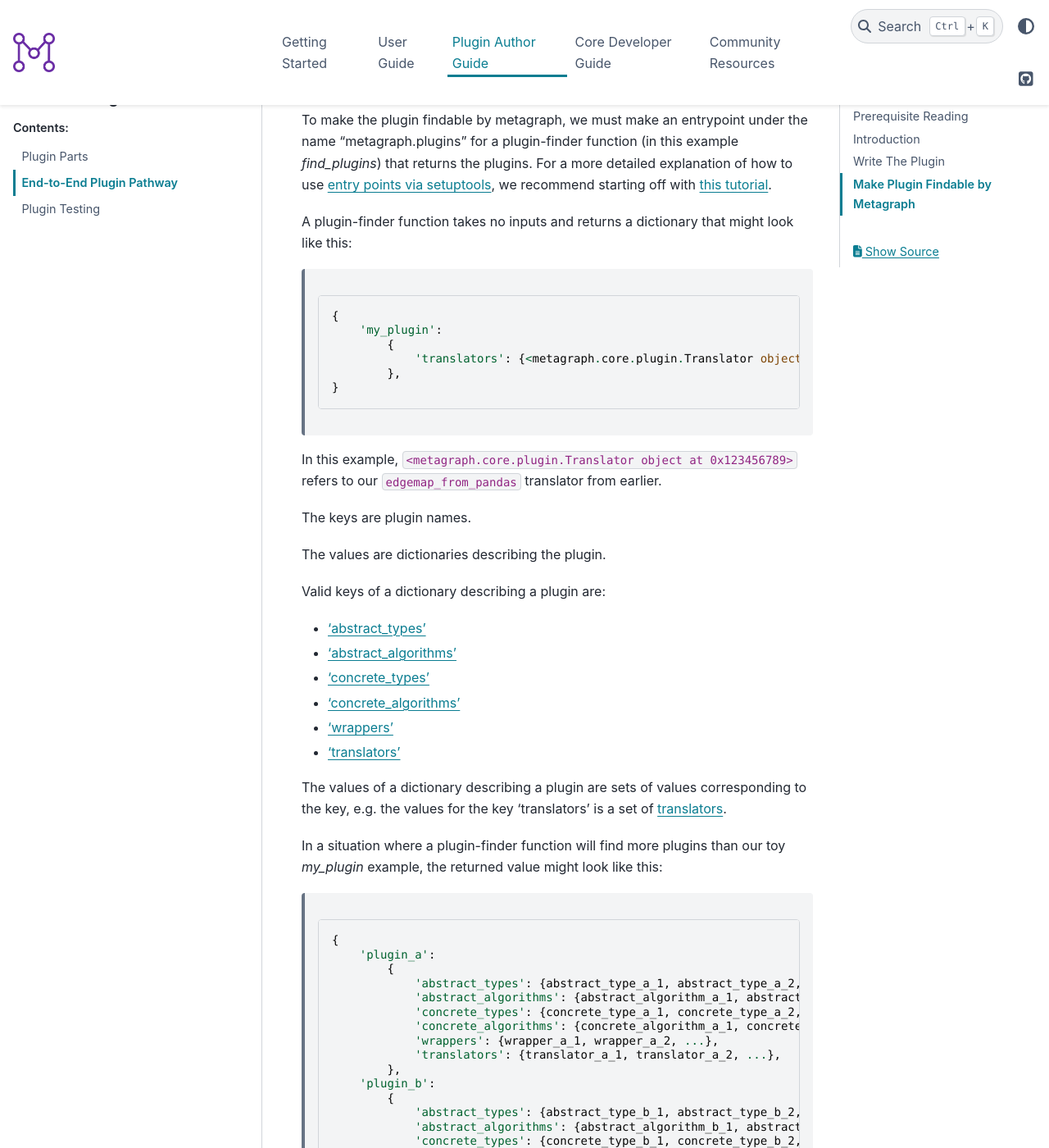
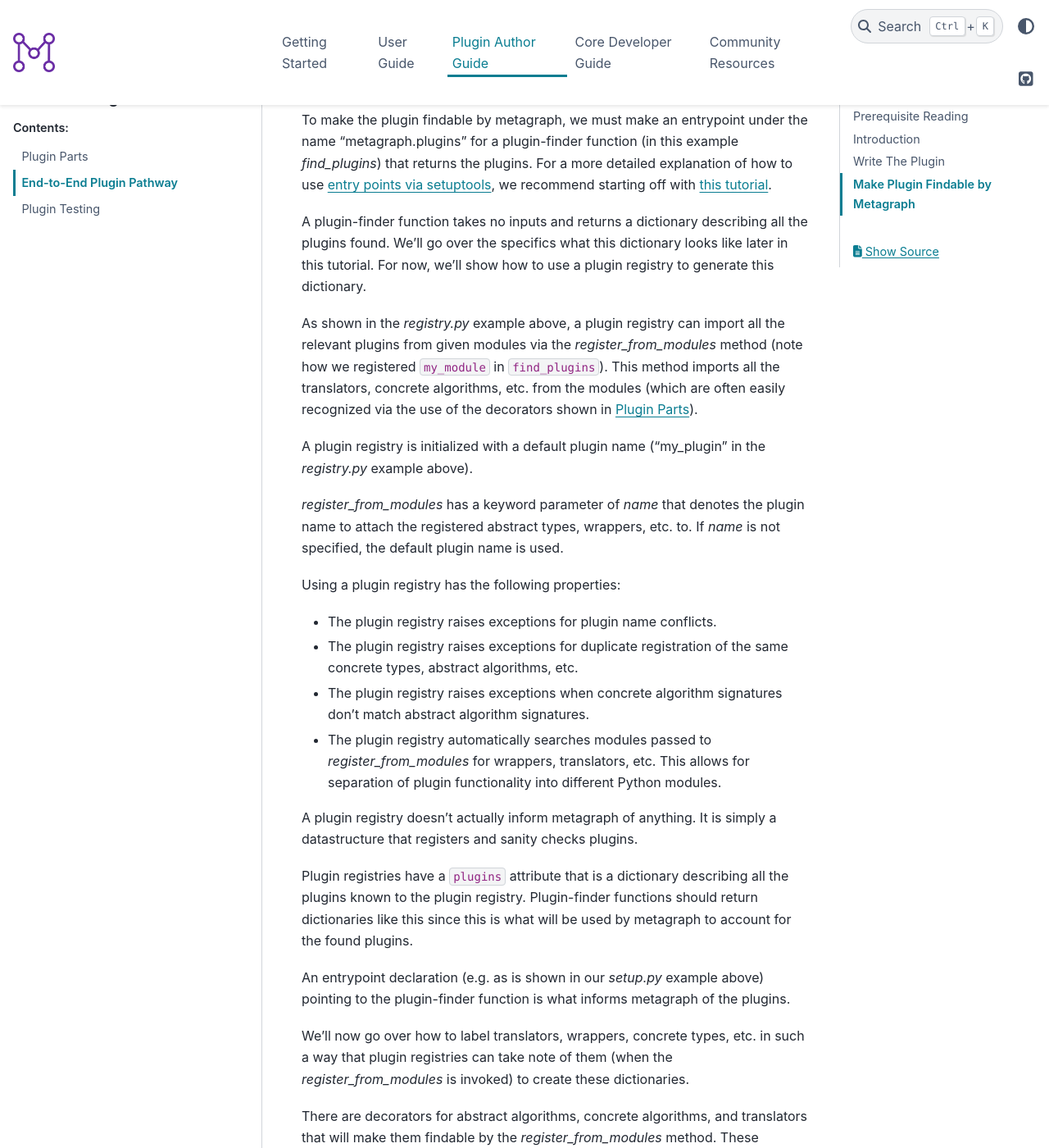
Before and after one commit to metagraph-dev/metagraph, a Sphinx documentation site: the page built from docs/plugin_author_guide/end_to_end_plugin_pathway.rst, in a window 1280 px wide and 1400 px high, scrolled down 2026 px. Shown: the whole window at 82% size. Built offline with Sphinx 7.4.7 and the PyData theme 0.15.4, drawn with Linux system fonts in a browser that asks for light colours; some of the changed text lies outside the part shown.

Commit message:
Reorganize "End-to-End Plugin Pathway" in a more easily-consumable manner
It was pointed out that the ordering of concepts in the End-to-End Plugin Pathway tutorial was confusing.

This commit reorders the tutorial.

We first go over how to use a plugin registry to write a plugin-finder function before going over what exactly the return type of a plugin-finder function looks like.

```diff
--- a/docs/plugin_author_guide/end_to_end_plugin_pathway.rst
+++ b/docs/plugin_author_guide/end_to_end_plugin_pathway.rst
@@ -78,7 +78,48 @@ We'll now go over what happens in the above code.
 
 To make the plugin findable by metagraph, we must make an entrypoint under the name "metagraph.plugins" for a plugin-finder function (in this example *find_plugins*) that returns the plugins. For a more detailed explanation of how to use `entry points via setuptools <https://setuptools.readthedocs.io/en/latest/setuptools.html>`_, we recommend starting off with `this tutorial <https://amir.rachum.com/blog/2017/07/28/python-entry-points/>`_.
 
-A plugin-finder function takes no inputs and returns a dictionary that might look like this:
+A plugin-finder function takes no inputs and returns a dictionary describing all the plugins found. We’ll go over the specifics what this dictionary looks like later in this tutorial. For now, we'll show how to use a plugin registry to generate this dictionary.
+
+As shown in the *registry.py* example above, a plugin registry can import all the relevant plugins from given modules via the *register_from_modules* method (note how we registered ``my_module`` in ``find_plugins``). This method imports all the translators, concrete algorithms, etc. from the modules (which are often easily recognized via the use of the decorators shown in :ref:`Plugin Parts<plugin_parts>`).
+
+A plugin registry is initialized with a default plugin name ("my_plugin" in the *registry.py* example above).
+
+*register_from_modules* has a keyword parameter of *name* that denotes the plugin name to attach the registered abstract types, wrappers, etc. to. If *name* is not specified, the default plugin name is used.
+
+Using a plugin registry has the following properties:
+
+* The plugin registry raises exceptions for plugin name conflicts.
+* The plugin registry raises exceptions for duplicate registration of the same concrete types, abstract algorithms, etc.
+* The plugin registry raises exceptions when concrete algorithm signatures don't match abstract algorithm signatures.
+* The plugin registry automatically searches modules passed to *register_from_modules* for wrappers, translators, etc. This allows for separation of plugin functionality into different Python modules.
+
+A plugin registry doesn't actually inform metagraph of anything. It is simply a datastructure that registers and sanity checks plugins.
+
+Plugin registries have a ``plugins`` attribute that is a dictionary describing all the plugins known to the plugin registry. Plugin-finder functions should return dictionaries like this since this is what will be used by metagraph to account for the found plugins.
+
+An entrypoint declaration (e.g. as is shown in our *setup.py* example above) pointing to the plugin-finder function is what informs metagraph of the plugins.
+
+We'll now go over how to label translators, wrappers, concrete types, etc. in such a way that plugin registries can take note of them (when the *register_from_modules* is invoked) to create these dictionaries.
+
+There are decorators for abstract algorithms, concrete algorithms, and translators that will make them findable by the *register_from_modules* method. These decorators are:
+
+* ``abstract_algorithm``
+* ``concrete_algorithm``
+* ``translator``
+
+To make abstract types, concrete types, and wrappers findable by the the *register_from_modules* method, we must define them as being subclasses of certain metagraph base classes.
+
+Abstract types must be subclasses of ``metagraph.AbstractType``.
+
+Concrete types must be subclasses of ``metagraph.ConcreteType``.
+
+Wrappers must be subclasses of ``metagraph.Wrapper``.
+
+Using the above decorators and class along with a plugin registry is preferred when writing a plugin-finder function as it reduces complexity.
+
+We'll now go over the specifics of what the returned dictionary from a plugin-finder function looks like.
+
+In our toy ``my_plugin`` example, it might look like this:
 
  .. code-block:: python
 
@@ -89,24 +130,9 @@ A plugin-finder function takes no inputs and returns a dictionary that might loo
 			 },
 		 }
 
-In this example, ``<metagraph.core.plugin.Translator object at 0x123456789>`` refers to our ``edgemap_from_pandas`` translator from earlier.
+In this example, ``<metagraph.core.plugin.Translator object at 0x123456789>`` refers to our ``edgemap_from_pandas`` translator from earlier. The ``translator`` decorator creates a translator object (to be used by metagraph) from our ``edgemap_from_pandas`` function.
 
-The keys are plugin names.
-
-The values are dictionaries describing the plugin.
-
-Valid keys of a dictionary describing a plugin are:
-
-* :ref:`'abstract_types'<types>`
-* :ref:`'abstract_algorithms'<algorithms>`
-* :ref:`'concrete_types'<types>`
-* :ref:`'concrete_algorithms'<algorithms>`
-* :ref:`'wrappers'<wrappers>`
-* :ref:`'translators'<translators>`
-
-The values of a dictionary describing a plugin are sets of values corresponding to the key, e.g. the values for the key 'translators' is a set of :ref:`translators<translators>`.
-
-In a situation where a plugin-finder function will find more plugins than our toy *my_plugin* example, the returned value might look like this:
+In a situation where more plugins are found, the dictionary might look like this:
 
  .. code-block:: python
 
@@ -139,25 +165,23 @@ In a situation where a plugin-finder function will find more plugins than our to
 		    ...
 		 }
 
+The keys are plugin names.
+
+The values are dictionaries describing the plugin.
+
+Valid keys of a dictionary describing a plugin are:
+
+* :ref:`'abstract_types'<types>`
+* :ref:`'abstract_algorithms'<algorithms>`
+* :ref:`'concrete_types'<types>`
+* :ref:`'concrete_algorithms'<algorithms>`
+* :ref:`'wrappers'<wrappers>`
+* :ref:`'translators'<translators>`
+
+The values of a dictionary describing a plugin are sets of values corresponding to the key, e.g. the values for the key 'translators' is a set of :ref:`translators<translators>`.
+
 For small plugins, it's possible to explicitly create this dictionary returned by the plugin-finder function.
 
 For larger plugins, this is difficult to maintain. Thus, explicitly creating such dictionaries is highly discouraged.
 
-It is useful to use a plugin registry in this case. We show an example of how to use a plugin registry in our *registry.py* example above.
-
-As shown in the *registry.py* example above, a plugin registry can import all the relevant plugins from given modules via the *register_from_modules* method. This method imports all the translators, concrete algorithms, etc. from the modules (which are often easily recognized via the use of the decorators shown in :ref:`Plugin Parts<plugin_parts>`).
-
-A plugin registry is initialized with a default plugin name ("my_plugin" in the *registry.py* example above).
-
-*register_from_modules* has a keyword parameter of *name* that denotes the plugin name to attach the registered abstract types, wrappers, etc. to. If *name* is not specified, the default plugin name is used.
-
-Using a plugin registry has the following benefits over hand-rolling the returned value of the plugin-finder function:
-
-* The plugin registry raises exceptions for plugin name conflicts.
-* The plugin registry raises exceptions for duplicate registration of the same concrete types, abstract algorithms, etc.
-* The plugin registry raises exceptions when concrete algorithm signatures don't match abstract algorithm signatures.
-* The plugin registry automatically searches modules passed to *register_from_modules* wrappers, translators, etc., which allows for separation of plugin functionality into different Python modules.
-
-A plugin registry doesn't actually inform metagraph of anything. It is simply a datastructure that registers and sanity checks plugins.
-
-An entrypoint declaration (e.g. as is shown in our *setup.py* example above) pointing to the plugin-finder function is what informs metagraph of the plugins.
+We highly encourage using a plugin registries for this reason.
```
